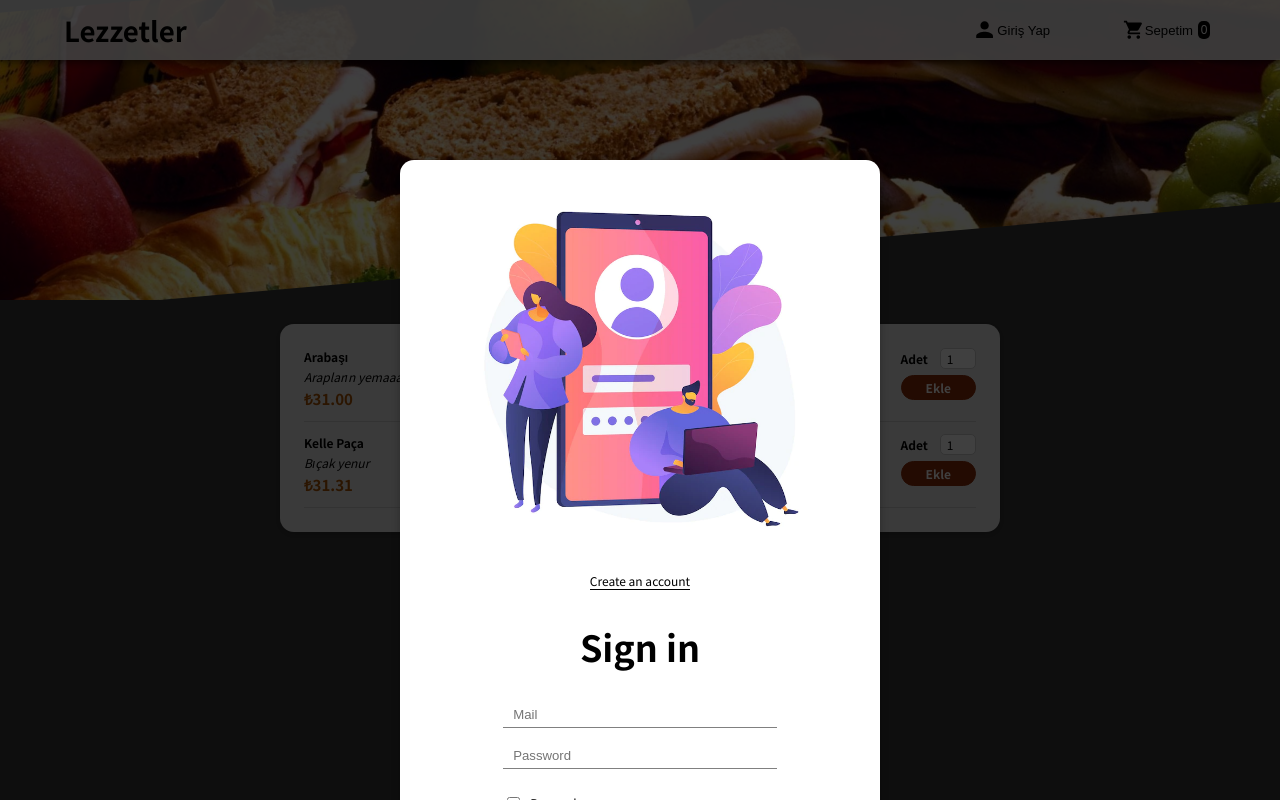
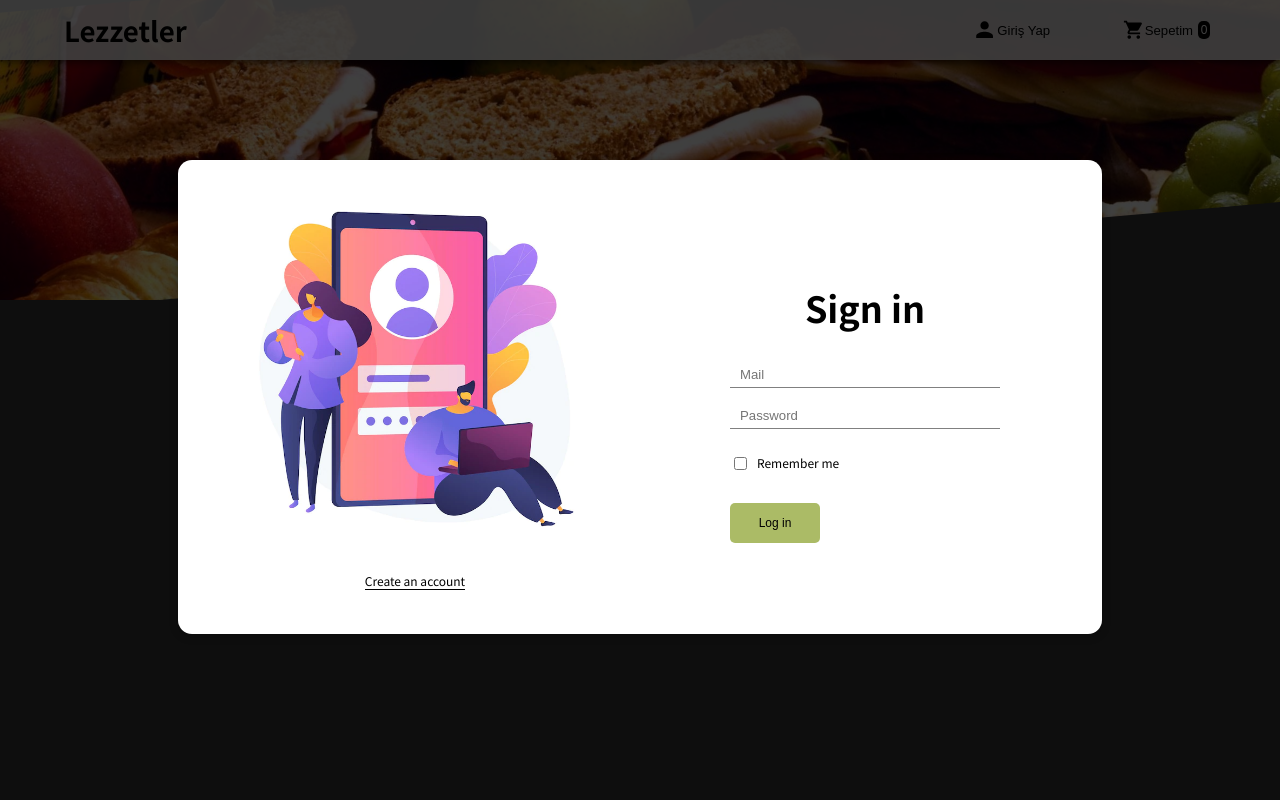
Before and after one commit to AliKarabulut/React-food-order, a React (Create React App) app: page / in a window 1280 px wide. Both pictures are taken after a click on the button "Giriş Yap". Built offline with nearby package versions, Linux system fonts and the light colour scheme.

Commit message:
açılır pencere css

```diff
--- a/src/components/Cart/Cart.module.css
+++ b/src/components/Cart/Cart.module.css
@@ -6,6 +6,7 @@
   overflow: auto;
   width: 40rem;
 }
+
 
 .total {
   display: flex;
--- a/src/components/UI/Modal.js
+++ b/src/components/UI/Modal.js
@@ -10,7 +10,7 @@ const Backdrop = (props) => {
 const ModalOverlay = (props) => {
   return (
     <div className={styles.modal} >
-      {props.children}
+      <div className={props.className} >{props.children}</div>
     </div>
   );
 };
@@ -22,7 +22,7 @@ const Modal = (props) => {
     <Fragment>
       {ReactDOM.createPortal(<Backdrop onClose={props.onClose}/>, portalElement)}
       {ReactDOM.createPortal(
-        <ModalOverlay>{props.children}</ModalOverlay>,
+        <ModalOverlay className={props.className}>{props.children}</ModalOverlay>,
         portalElement
       )}
     </Fragment>
--- a/src/components/UI/Modal.module.css
+++ b/src/components/UI/Modal.module.css
@@ -12,7 +12,7 @@
     position: fixed;
     top: 20vh;
     left: 5%;
-    width: 90%;
+    width: auto;
     background-color: white;
     padding: 1rem;
     border-radius: 14px;
@@ -23,18 +23,18 @@
 
   @media (min-width: 768px) {
     .modal {
-      width: 40rem;
-      left: calc(50% - 20rem);
+      width: auto;
+      left: 50%;
     }
   }
 
   @keyframes slide-down {
     from {
       opacity: 0;
-      transform: translateY(-3rem);
+
     }
     to {
       opacity: 1;
-      transform: translateY(0);
+      transform: translateX(-50%);
     }
   }
--- a/src/components/User/UserLogin.js
+++ b/src/components/User/UserLogin.js
@@ -13,7 +13,7 @@ const UserLogin = (props) => {
   };
 
   return (
-    <Modal onClose={props.onClose}>
+    <Modal onClose={props.onClose} className={styles.wrapper}>
         <div className={styles.left}>
           <img src={loginPic} alt="" className={styles.img} />
           <div onClick={props.onClicked}>Create an account</div>
--- a/src/components/User/UserLogin.module.css
+++ b/src/components/User/UserLogin.module.css
@@ -3,9 +3,9 @@
   grid-template-columns: 1fr 1fr;
   width: 900px;
   height: 450px;
-  position: absolute;
-  left: 50%;
-  transform: translate(-50%,-50%);
+  /* position: absolute; */
+  /* left: 50%;
+  transform: translate(-50%,-50%); */
 }
 
 .left {
--- a/src/components/User/UserRegister.js
+++ b/src/components/User/UserRegister.js
@@ -8,7 +8,7 @@ const UserRegister = (props) => {
   };
 
   return (
-    <Modal onClose={props.onClose}>
+    <Modal onClose={props.onClose} className={styles.wrapper}>
         <div className={styles.left}>
           <img src={loginReg} alt="" className={styles.img} />
           <div onClick={props.onClicked}>Create an account</div>
```
Also changed, not shown: src/components/Cart/Cart.js (+4 -4 lines), 1 other file (tests, documents, lock files or other folders).
